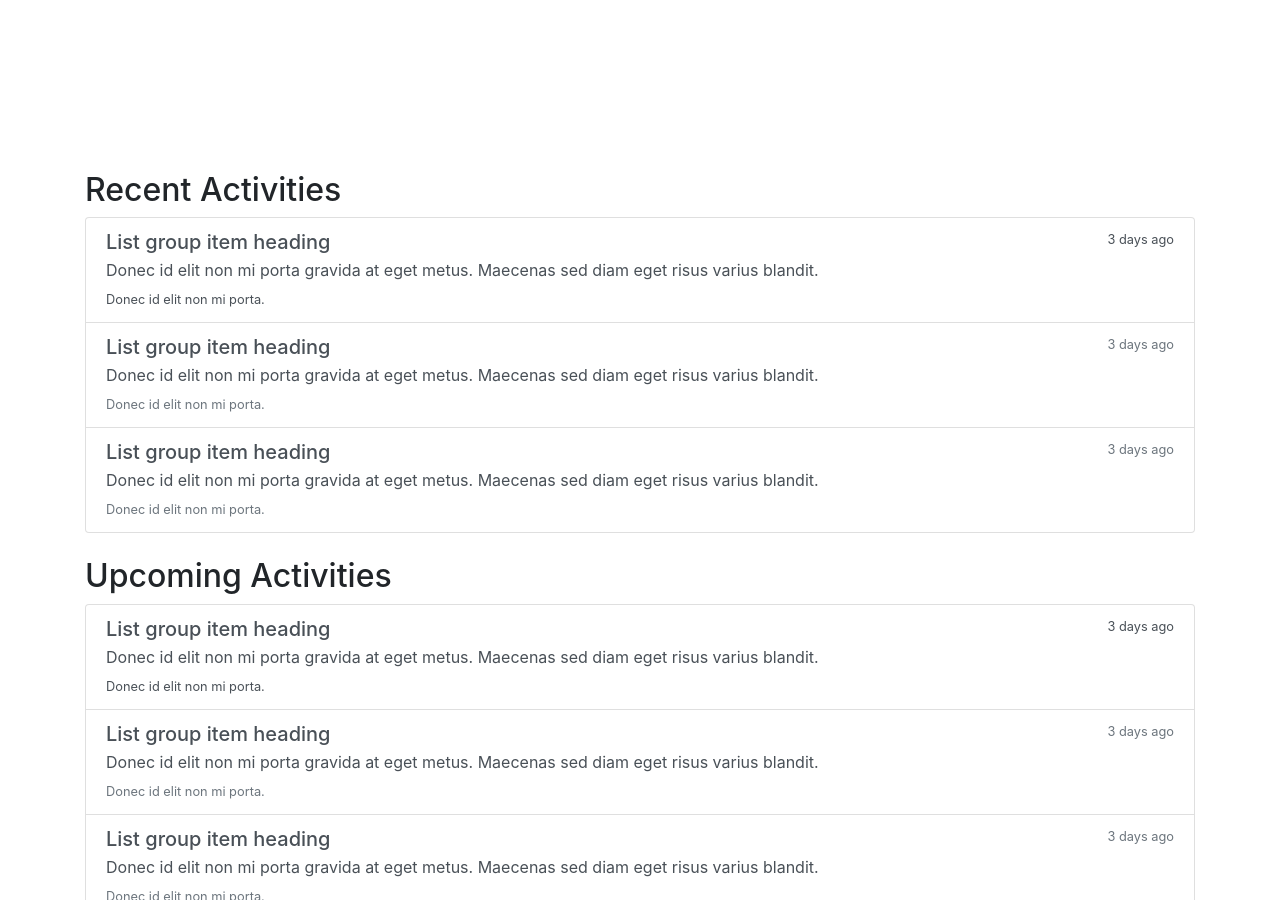
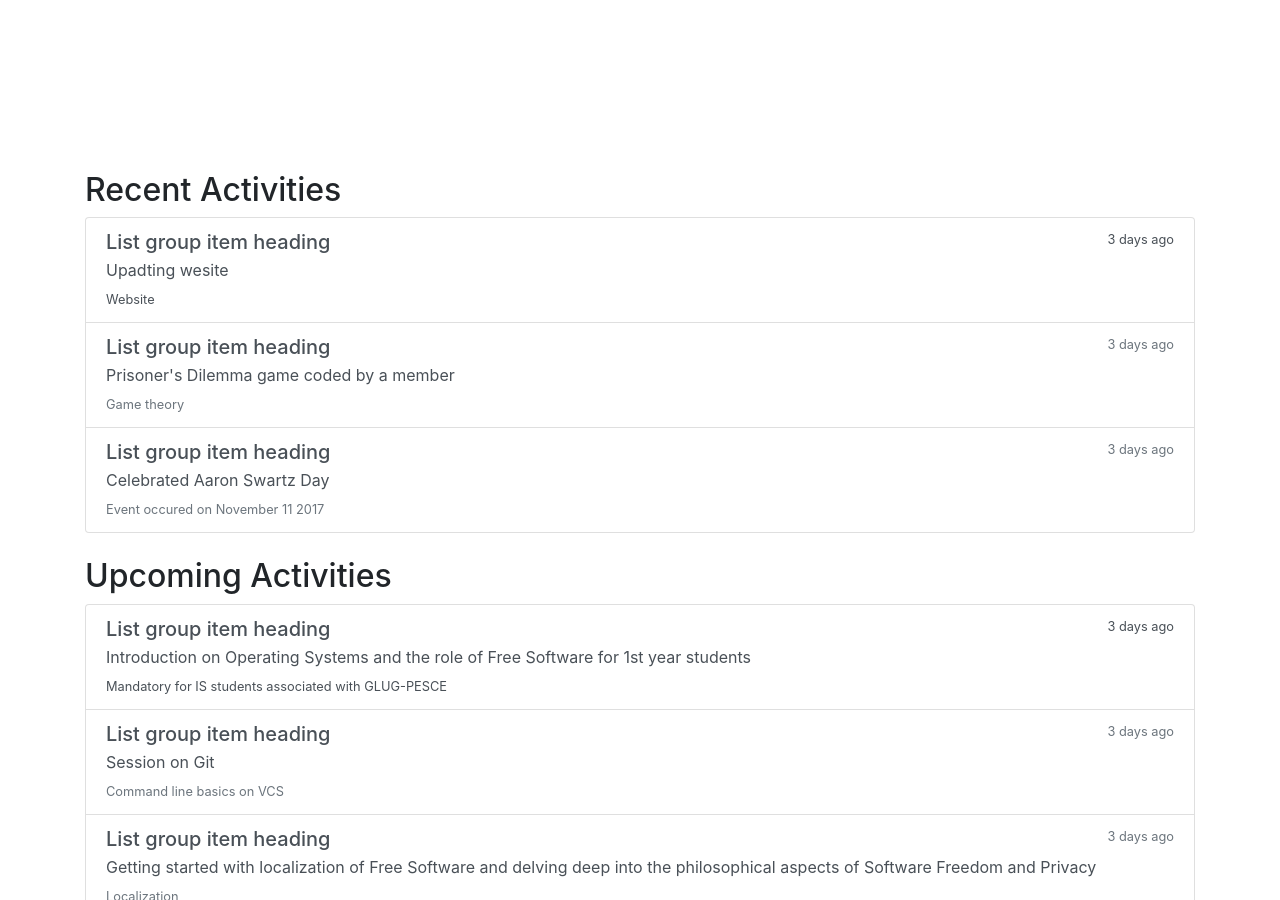
Before and after one commit to GLUG-PESCE/glug-pesce, a Jekyll site: the page built from index.html, in a window 1280 px wide and 900 px high, scrolled down 695 px. Built offline with Jekyll 4.4.1, drawn with Linux system fonts in a browser that asks for light colours; nearby versions of some CDN libraries.

Commit message:
Added text to _includes/recent.html and _includes/upcoming.html

```diff
--- a/_includes/recent.html
+++ b/_includes/recent.html
@@ -4,23 +4,23 @@
       <h5 class="mb-1">List group item heading</h5>
       <small>3 days ago</small>
     </div>
-    <p class="mb-1">Donec id elit non mi porta gravida at eget metus. Maecenas sed diam eget risus varius blandit.</p>
-    <small>Donec id elit non mi porta.</small>
+    <p class="mb-1">Upadting wesite</p>
+    <small>Website</small>
   </a>
   <a href="#" class="list-group-item list-group-item-action flex-column align-items-start">
     <div class="d-flex w-100 justify-content-between">
       <h5 class="mb-1">List group item heading</h5>
       <small class="text-muted">3 days ago</small>
     </div>
-    <p class="mb-1">Donec id elit non mi porta gravida at eget metus. Maecenas sed diam eget risus varius blandit.</p>
-    <small class="text-muted">Donec id elit non mi porta.</small>
+    <p class="mb-1">Prisoner's Dilemma game coded by a member</p>
+    <small class="text-muted">Game theory</small>
   </a>
   <a href="#" class="list-group-item list-group-item-action flex-column align-items-start">
     <div class="d-flex w-100 justify-content-between">
       <h5 class="mb-1">List group item heading</h5>
       <small class="text-muted">3 days ago</small>
     </div>
-    <p class="mb-1">Donec id elit non mi porta gravida at eget metus. Maecenas sed diam eget risus varius blandit.</p>
-    <small class="text-muted">Donec id elit non mi porta.</small>
+    <p class="mb-1">Celebrated Aaron Swartz Day</p>
+    <small class="text-muted">Event occured on November 11 2017</small>
   </a>
 </div>
--- a/_includes/upcoming.html
+++ b/_includes/upcoming.html
@@ -4,23 +4,23 @@
       <h5 class="mb-1">List group item heading</h5>
       <small>3 days ago</small>
     </div>
-    <p class="mb-1">Donec id elit non mi porta gravida at eget metus. Maecenas sed diam eget risus varius blandit.</p>
-    <small>Donec id elit non mi porta.</small>
+    <p class="mb-1">Introduction on Operating Systems and the role of Free Software for 1st year students</p>
+    <small>Mandatory for IS students associated with GLUG-PESCE</small>
   </a>
   <a href="#" class="list-group-item list-group-item-action flex-column align-items-start">
     <div class="d-flex w-100 justify-content-between">
       <h5 class="mb-1">List group item heading</h5>
       <small class="text-muted">3 days ago</small>
     </div>
-    <p class="mb-1">Donec id elit non mi porta gravida at eget metus. Maecenas sed diam eget risus varius blandit.</p>
-    <small class="text-muted">Donec id elit non mi porta.</small>
+    <p class="mb-1">Session on Git</p>
+    <small class="text-muted">Command line basics on VCS</small>
   </a>
   <a href="#" class="list-group-item list-group-item-action flex-column align-items-start">
     <div class="d-flex w-100 justify-content-between">
       <h5 class="mb-1">List group item heading</h5>
       <small class="text-muted">3 days ago</small>
     </div>
-    <p class="mb-1">Donec id elit non mi porta gravida at eget metus. Maecenas sed diam eget risus varius blandit.</p>
-    <small class="text-muted">Donec id elit non mi porta.</small>
+    <p class="mb-1">Getting started with localization of Free Software and delving deep into the philosophical aspects of Software Freedom and Privacy </p>
+    <small class="text-muted">Localization</small>
   </a>
 </div>
```
